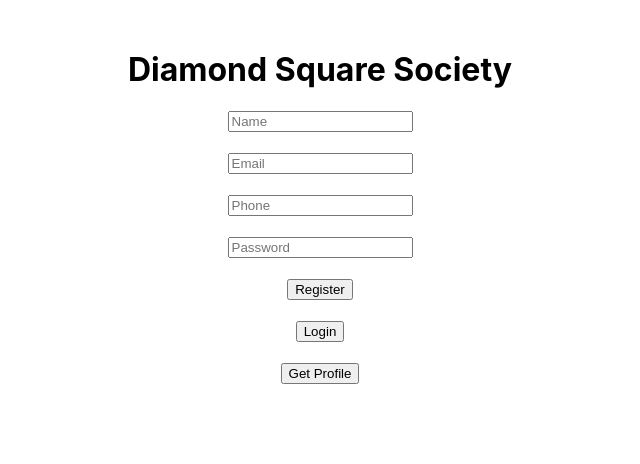
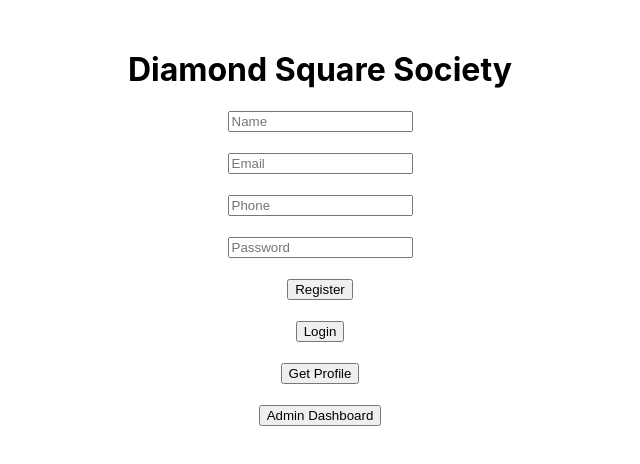
Before and after one commit to myselfsneha/diamond-square, a React (Create React App) app in the folder frontend/: page / in a window 1280 px wide. Shown: the top 464 px of the page, without its empty margins (320-960 px from the left). Built offline with nearby package versions, Linux system fonts and the light colour scheme.

Commit message:
admin fixed

```diff
--- a/frontend/src/App.js
+++ b/frontend/src/App.js
@@ -13,7 +13,7 @@ function App() {
     setForm({ ...form, [e.target.name]: e.target.value });
   };
 
-  // REGISTER
+  // ================= REGISTER =================
   const register = async () => {
     try {
       const res = await axios.post(
@@ -27,7 +27,7 @@ function App() {
     }
   };
 
-  // LOGIN
+  // ================= LOGIN =================
   const login = async () => {
     try {
       const res = await axios.post(
@@ -48,12 +48,10 @@ function App() {
     }
   };
 
-  // GET PROFILE
+  // ================= GET PROFILE =================
   const getProfile = async () => {
     try {
       const token = localStorage.getItem("token");
-
-      console.log("TOKEN:", token);
 
       const res = await axios.get(
         "https://diamond-square-api.onrender.com/api/auth/me",
@@ -68,11 +66,11 @@ function App() {
       alert("Profile fetched successfully");
 
     } catch (err) {
-      console.error(err);
       alert(err.response?.data?.message || "Error fetching profile");
     }
   };
 
+  // ================= ADMIN =================
   const adminDashboard = async () => {
     try {
       const token = localStorage.getItem("token");
@@ -92,7 +90,7 @@ const adminDashboard = async () => {
       alert(err.response?.data?.message || "Access denied");
     }
   };
-<button onClick={adminDashboard}>Admin Dashboard</button>
+
   return (
     <div style={{ textAlign: "center", marginTop: "50px" }}>
       <h1>Diamond Square Society</h1>
@@ -104,9 +102,15 @@ const adminDashboard = async () => {
 
       <button onClick={register}>Register</button>
       <br /><br />
+
       <button onClick={login}>Login</button>
       <br /><br />
+
       <button onClick={getProfile}>Get Profile</button>
+      <br /><br />
+
+      {/* ✅ FIXED POSITION */}
+      <button onClick={adminDashboard}>Admin Dashboard</button>
     </div>
   );
 }
```
Lines whose indentation alone changed are shown as unchanged.
